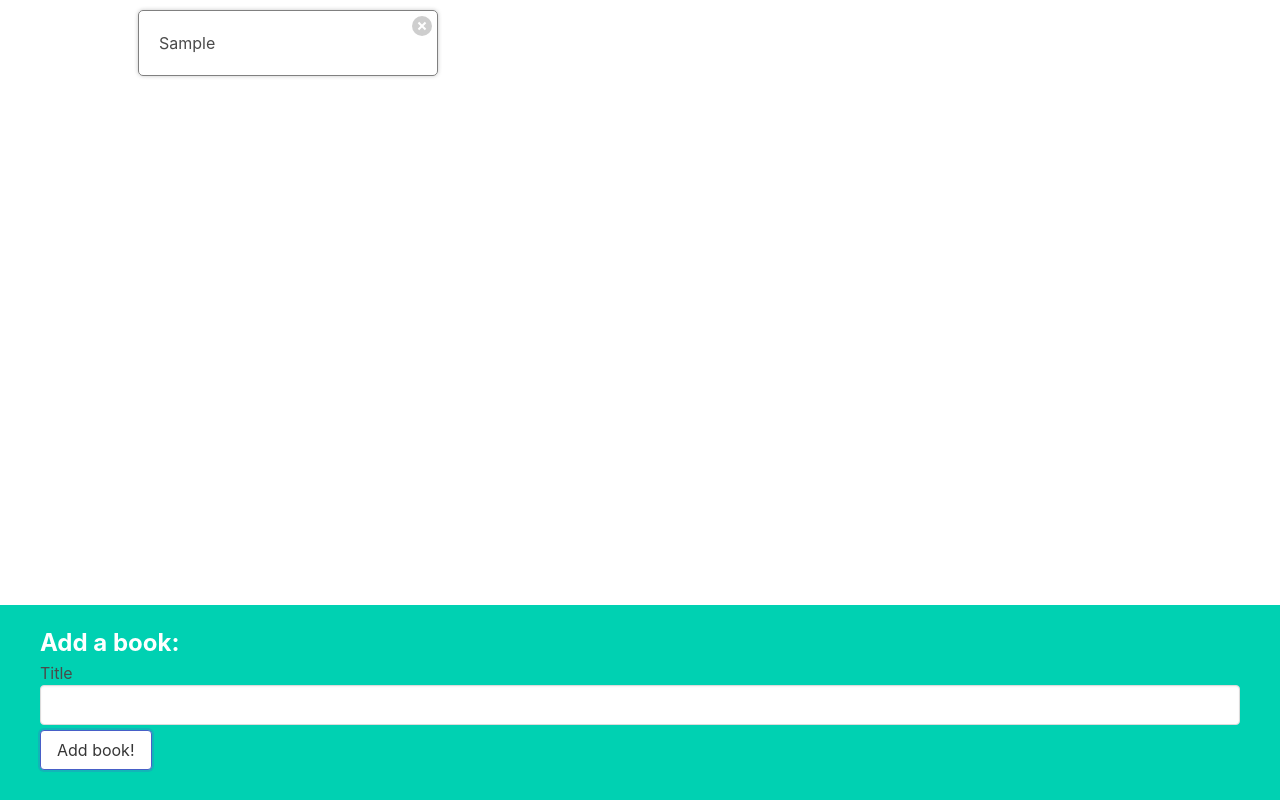
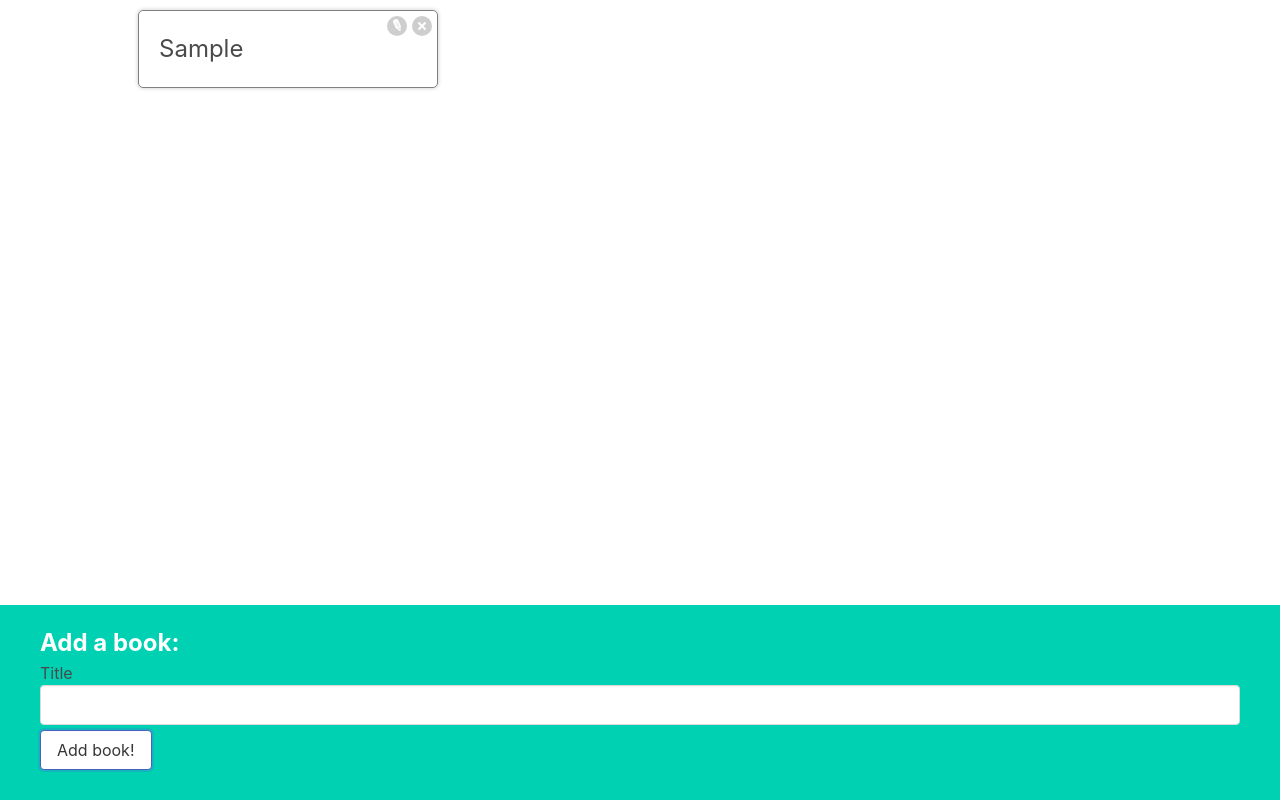
Before and after one commit to MrBrrr/react-book-store, a React (Create React App) app: page / in a window 1280 px wide. Both pictures are taken after typing "Sample" into the empty fields and a click on the button "Add book!". Built offline with nearby package versions, Linux system fonts and the light colour scheme.

Commit message:
toggling BookShow component: title / BookEdit

```diff
--- a/src/components/BookShow.js
+++ b/src/components/BookShow.js
@@ -1,15 +1,29 @@
+import { useState } from "react";
+import BookEdit from "./BookEdit";
+
 function BookShow({book, onDelete}) {
 
-    const handleClick = () => {
+    const [showEdit, setShowEdit] = useState(false)
+
+    const handleEditClick = () => {
+        setShowEdit(!showEdit)
+    }
+
+    const handleDeleteClick = () => {
         console.log("deleting ", book.id, book.title)
         onDelete(book.id)
     }
 
+    let content = <h3>{book.title}</h3>
+    if (showEdit){  //  === true
+        content = <BookEdit/>
+    }
+
     return <div className="book-show">
-        {book.title}
+        <div>{content}</div>
         <div className="actions">
-            <button className="delete" onClick={handleClick}>Delete</button>
-
+            <button className="edit" onClick={handleEditClick}>Edit</button>
+            <button className="delete" onClick={handleDeleteClick}>Delete</button>
         </div>
         </div>;
 }
```
